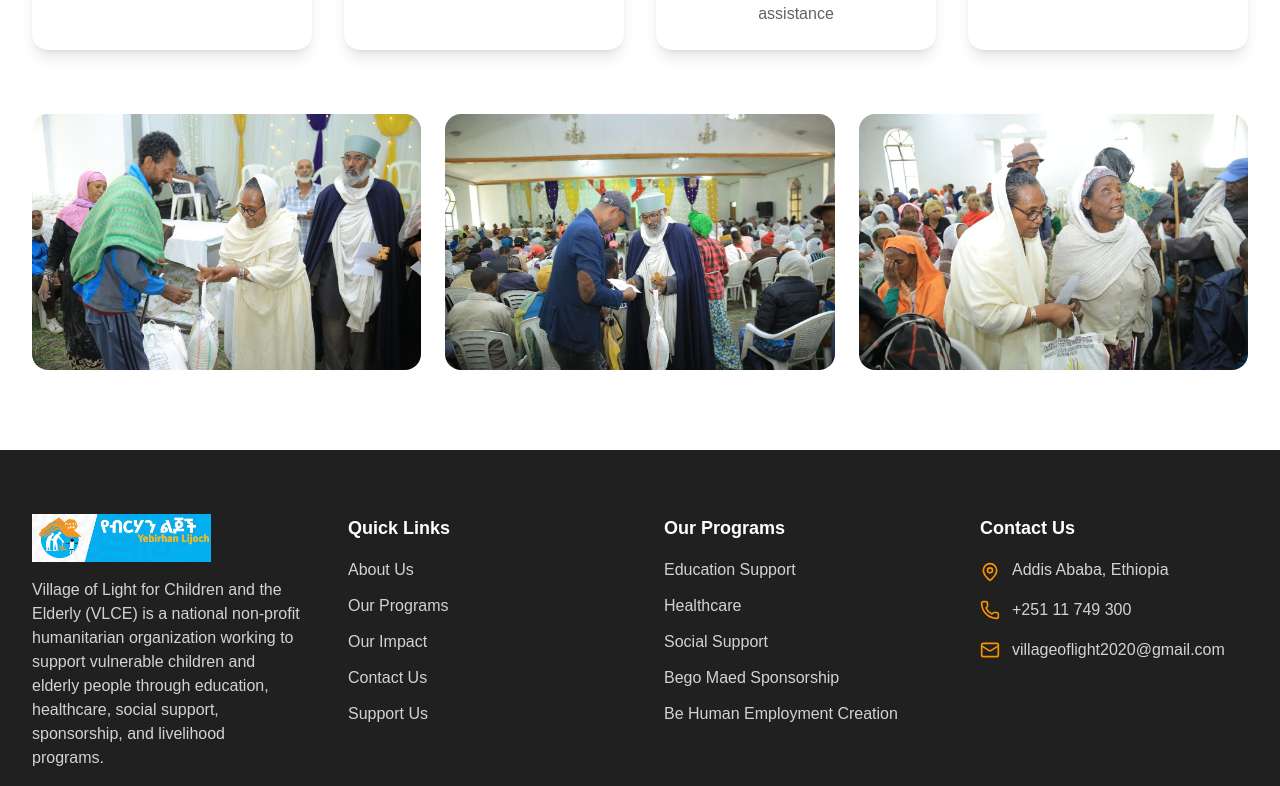
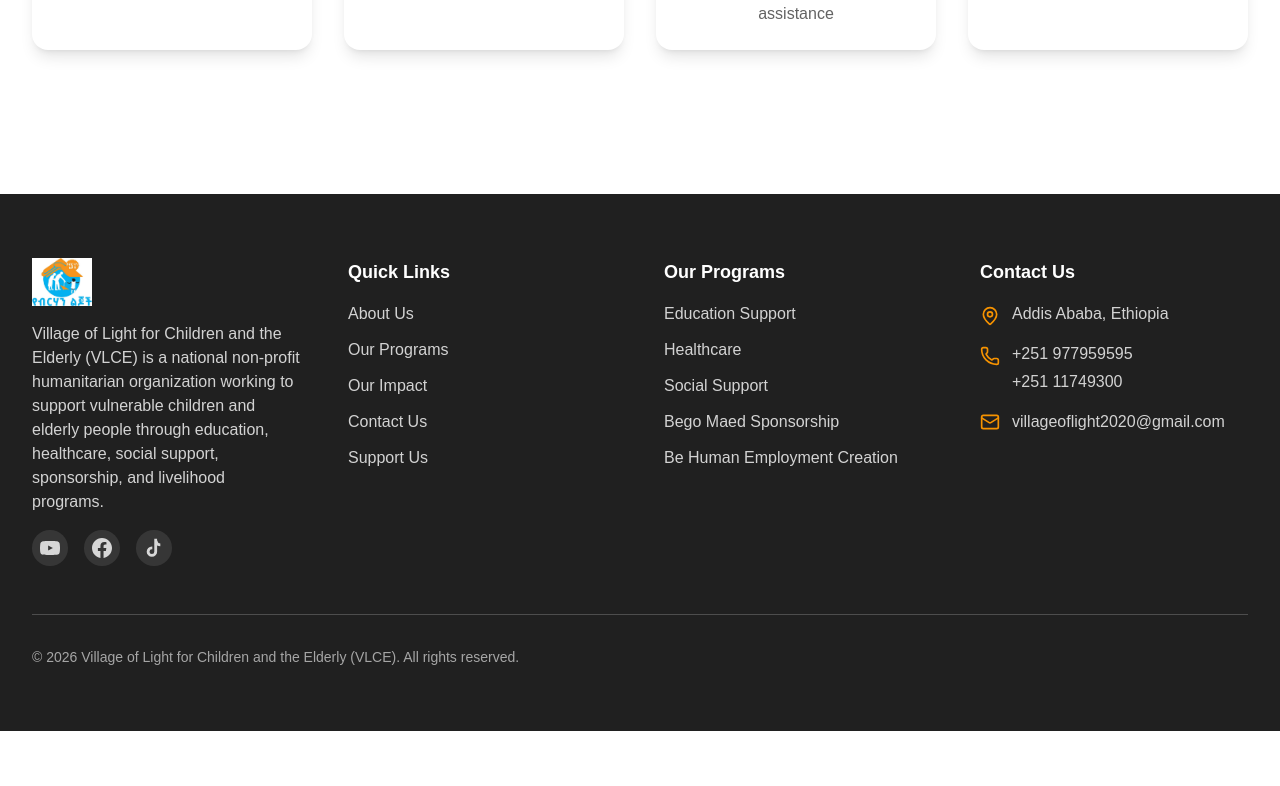
Before and after one commit to jheni777k-web/village-of-light, a Next.js app: page / in a window 1280 px wide. Shown: the part 2470-3256 px from the top of the page. After the commit the page ends 3201 px from the top, so only its background shows below. Built offline with nearby package versions, Linux system fonts and the light colour scheme.

Commit message:
Update contact information, images, and text across multiple components for consistency and clarity; add package configuration and new images.

```diff
--- a/app/donate/page.tsx
+++ b/app/donate/page.tsx
@@ -93,7 +93,7 @@
         "VLCEን በየኢትዮጵያ ንግድ ባንክ ሂሳባችን በመለገስ ወይም ለፕሮግራሞቻችን የሚያገለግሉ ዕቃዎችንና ጊዜዎን በመስጠት መደገፍ ይችላሉ።",
 
       contactButton: "ያግኙን",
-      backHome: "ወደ መነሻ ይመለሱ",
+      backHome: "ወደ መግብያ ይመለሱ",
 
       impactTitle: "በአንድነት ለውጥ ማምጣት እንችላለን",
       impactText:
@@ -110,7 +110,7 @@
       await navigator.clipboard.writeText(t.accountNumber);
       alert(t.copied);
     } catch {
-      // Clipboard may be unavailable in some browsers.
+      // Clipboard may belable in some browsers.
     }
   };
 
--- a/components/about/WhyWeDoIt.tsx
+++ b/components/about/WhyWeDoIt.tsx
@@ -60,23 +60,12 @@
       <div className="max-w-7xl mx-auto px-4 sm:px-6 lg:px-8">
         <div className="grid grid-cols-1 lg:grid-cols-2 gap-12 items-center">
 
-          {/* Left Image */}
-          <div className="relative h-96 lg:h-[500px] rounded-2xl overflow-hidden order-2 lg:order-1">
-            <Image
-              src="/photo_2.jpg"
-              alt={t.title}
-              fill
-              className="object-cover"
-            />
-          </div>
 
-          {/* Right Content */}
+
+          {/* Center Content */}
           <div className="space-y-6 order-1 lg:order-2">
 
-            {/* Icon */}
-            <div className="inline-flex items-center justify-center w-16 h-16 rounded-full bg-secondary/10">
-              <Sparkles size={32} className="text-secondary" />
-            </div>
+
 
             {/* Heading */}
             <h2 className="text-4xl md:text-5xl font-bold text-foreground">
--- a/components/contact/ContactHero.tsx
+++ b/components/contact/ContactHero.tsx
@@ -8,12 +8,12 @@
 
   const text = {
     en: {
-      title: "We'd Love to Hear From You",
+      title: "Contact Us!",
       description:
         "Have questions, suggestions, or want to get involved? Reach out to us and we'll get back to you as soon as possible. Together, we can make a difference in our community.",
     },
     am: {
-      title: "ከእርስዎ መስማት እንወዳለን",
+      title: "ያግኙን!",
       description:
         "ጥያቄ፣ አስተያየት አለዎት ወይም በሥራችን መሳተፍ ይፈልጋሉ? ያግኙን፤ በተቻለ ፍጥነት ምላሽ እንሰጥዎታለን። በአንድነት በመስራት በማህበረሰባችን ላይ አዎንታዊ ለውጥ ማምጣት እንችላለን።",
     },
--- a/components/contact/ContactInfo.tsx
+++ b/components/contact/ContactInfo.tsx
@@ -65,6 +65,10 @@
             +251977959595
           </p>
 
+          <p className="text-foreground/70">
+            +251 11749300
+          </p>
+
         </div>
       </div>
 
@@ -80,7 +84,7 @@
           </h3>
 
           <p className="text-foreground/70">
-            contact@https://village-of-light.vercel.app/about
+            villageoflight2020@gmail.com
           </p>
         </div>
       </div>
--- a/components/home/CoreProgram.tsx
+++ b/components/home/CoreProgram.tsx
@@ -40,7 +40,7 @@
   },
   {
     icon: Sprout,
-    image: "/photo_11_2026-08-06_20-40-36.jpg",
+    image: "/Sustainable Dev.jpg",
     en: {
       title: "Sustainable Development",
       description:
--- a/components/home/Footer.tsx
+++ b/components/home/Footer.tsx
@@ -18,10 +18,10 @@
           {/* Brand Section */}
           <div className="space-y-4">
             <Image
-              src="/Vlogo.jpg"
+              src="/home page logo.jpg"
               alt="Village of Light for Children and the Elderly Logo"
-              width={150}
-              height={50}
+              width={200}
+              height={100}
               className="h-12 w-auto"
             />
 
@@ -202,16 +202,25 @@
                 </span>
               </li>
 
-              <li className="flex items-center gap-3">
+
+<li className="flex items-start gap-3">
   <Phone
     size={20}
-                  className="text-primary shrink-0"
+    className="text-primary shrink-0 mt-1"
   />
 
+  <div className="flex flex-col gap-1">
     <span className="text-background/80">
-                  +251 11 749 300
+      +251 977959595
     </span>
+
+    <span className="text-background/80">
+      +251 11749300
+    </span>
+  </div>
 </li>
+
+
 
               <li className="flex items-center gap-3">
                 <Mail
--- a/components/home/OurImpact.tsx
+++ b/components/home/OurImpact.tsx
@@ -53,12 +53,6 @@
       am: "በማህበራዊ ድጋፍና በምገባ እንቅስቃሴዎች የቀረቡ ምግቦች",
     },
   },
-];
-
-const impactImages = [
-  "/photo_5_2026-08-06_20-40-36.jpg",
-  "/photo_6_2026-08-06_20-40-36.jpg",
-  "/photo_7_2026-08-06_20-40-36.jpg",
 ];
 
 export default function OurImpact() {
@@ -122,19 +116,6 @@
 
         {/* Impact Images */}
         <div className="grid grid-cols-1 md:grid-cols-3 gap-6">
-          {impactImages.map((image, index) => (
-            <div
-              key={index}
-              className="relative h-64 rounded-2xl overflow-hidden"
-            >
-              <Image
-                src={image}
-                alt={`VLCE impact activity ${index + 1}`}
-                fill
-                className="object-cover hover:scale-105 transition-transform duration-300"
-              />
-            </div>
-          ))}
         </div>
 
       </div>
--- a/components/programs/AgapeProgram.tsx
+++ b/components/programs/AgapeProgram.tsx
@@ -56,28 +56,7 @@
   },
 ];
 
-const upcomingCommitments = [
-  {
-    partner: "Zain Catering",
-    people: "200",
-  },
-  {
-    partner: "Amnen Catering",
-    people: "100",
-  },
-  {
-    partner: "Nigist Agelgil",
-    people: "35",
-  },
-  {
-    partner: "Mimisho Catering",
-    people: "30",
-  },
-  {
-    partner: "Senay Catering",
-    people: "30",
-  },
-];
+
 
 export default function AgapeProgram() {
   const { language } = useLanguage();
@@ -108,14 +87,7 @@
       inviteDescription:
         "You, too, can invite Birhan Lijoch's Agape Program to provide meals for weddings, birthdays, memorial feasts, or association gatherings.",
 
-      upcomingTitle: "Upcoming New Year Celebration",
 
-      upcomingDescription:
-        "August 30 — Meal service commitments in Addis Alem",
-
-      peopleCommitted: "people committed",
-
-      totalCommitted: "395 people committed to be served",
     },
 
     am: {
@@ -156,7 +128,7 @@
 
   const t = text[language];
 
-  return (
+  //return (
     <section className="py-20 bg-white">
       <div className="max-w-7xl mx-auto px-4 sm:px-6 lg:px-8">
 
@@ -251,47 +223,15 @@
           </div>
         </div>
 
-        {/* Upcoming New Year Service */}
-        <div>
-          <div className="text-center mb-8">
-            <h3 className="text-2xl md:text-3xl font-bold text-foreground mb-3">
-              {t.upcomingTitle}
-            </h3>
 
-            <p className="text-foreground/70">
-              {t.upcomingDescription}
-            </p>
-          </div>
 
-          <div className="grid grid-cols-1 sm:grid-cols-2 lg:grid-cols-5 gap-5">
-            {upcomingCommitments.map((commitment, index) => (
-              <div
-                key={index}
-                className="bg-gray-50 rounded-2xl p-6 text-center"
-              >
-                <div className="text-3xl font-bold text-primary mb-2">
-                  {commitment.people}
-                </div>
 
-                <p className="font-medium text-foreground">
-                  {commitment.partner}
-                </p>
-
-                <p className="text-sm text-foreground/60 mt-1">
-                  {t.peopleCommitted}
-                </p>
-              </div>
-            ))}
-          </div>
 
           <div className="text-center mt-8">
-            <p className="text-lg font-semibold text-foreground">
-              {t.totalCommitted}
-            </p>
+
           </div>
         </div>
 
-      </div>
-    </section>
-  );
+    //</section>
+ // );
 }
--- a/components/programs/SocialSupport.tsx
+++ b/components/programs/SocialSupport.tsx
@@ -92,7 +92,7 @@
           {/* Left Image */}
           <div className="relative h-96 lg:h-[500px] overflow-hidden order-2 lg:order-1">
             <Image
-              src="/photo_11_2026-08-06_20-40-36.jpg"
+              src="/Social Support.jpg"
               alt={t.imageAlt}
               fill
               className="object-cover"
```
Also changed, not shown: package1.json (added, +20 -0 lines), public/Social Support.jpg (added), public/Sustainable Dev.jpg (added). Lines whose indentation alone changed are shown as unchanged.
